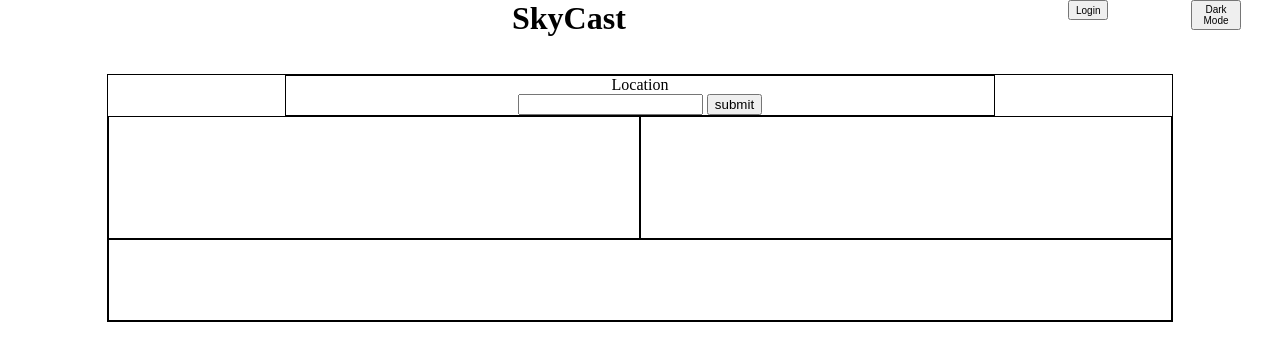
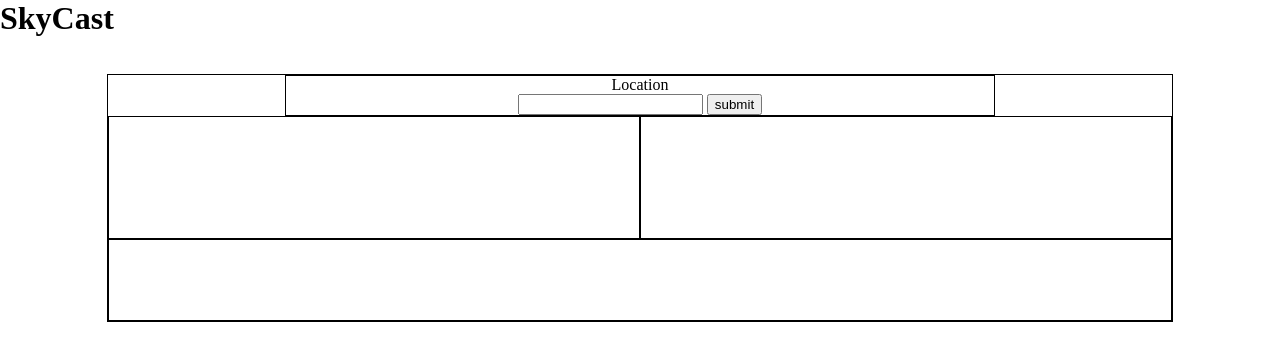
Before and after one commit to JJHH17/skycast, a website built with webpack: page src/index.html in a window 1280 px wide. Built offline with nearby package versions, Linux system fonts and the light colour scheme.

Commit message:
Tweak title CSS positioning, left aligned

```diff
--- a/src/index.html
+++ b/src/index.html
@@ -8,8 +8,6 @@
 <body>
     <div id="header">
         <h1 id="title">SkyCast</h1>
-        <button id="login">Login</button>
-        <button id="darkMode">Dark Mode</button>
     </div>
 
     <div id="parent">
--- a/src/styles.css
+++ b/src/styles.css
@@ -5,10 +5,6 @@
 #header {
     display: grid;
     grid-template-columns: repeat(10, 1fr);
-}
-
-#title {
-    grid-column: 5/7;
 }
 
 #login {
```
